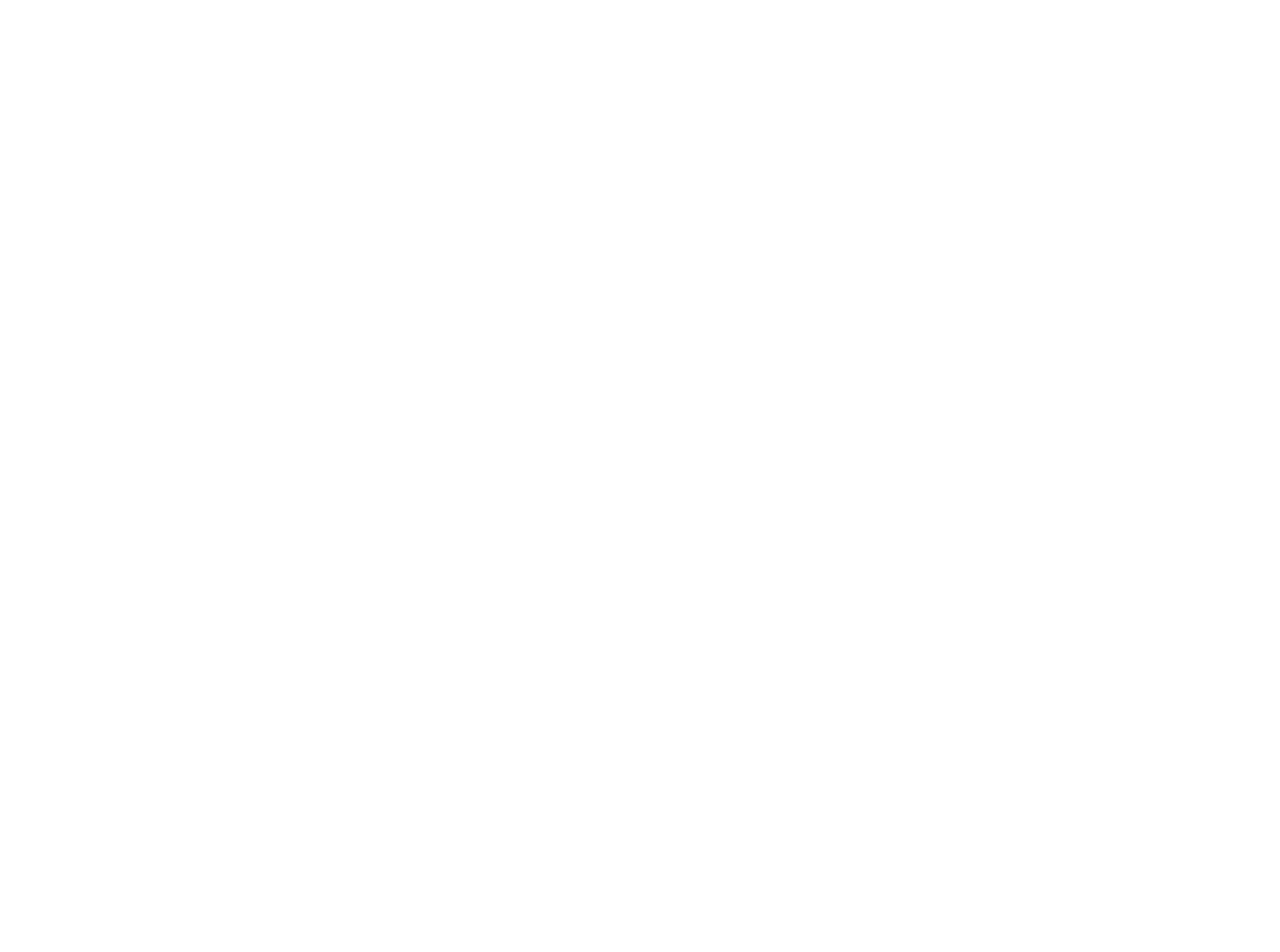
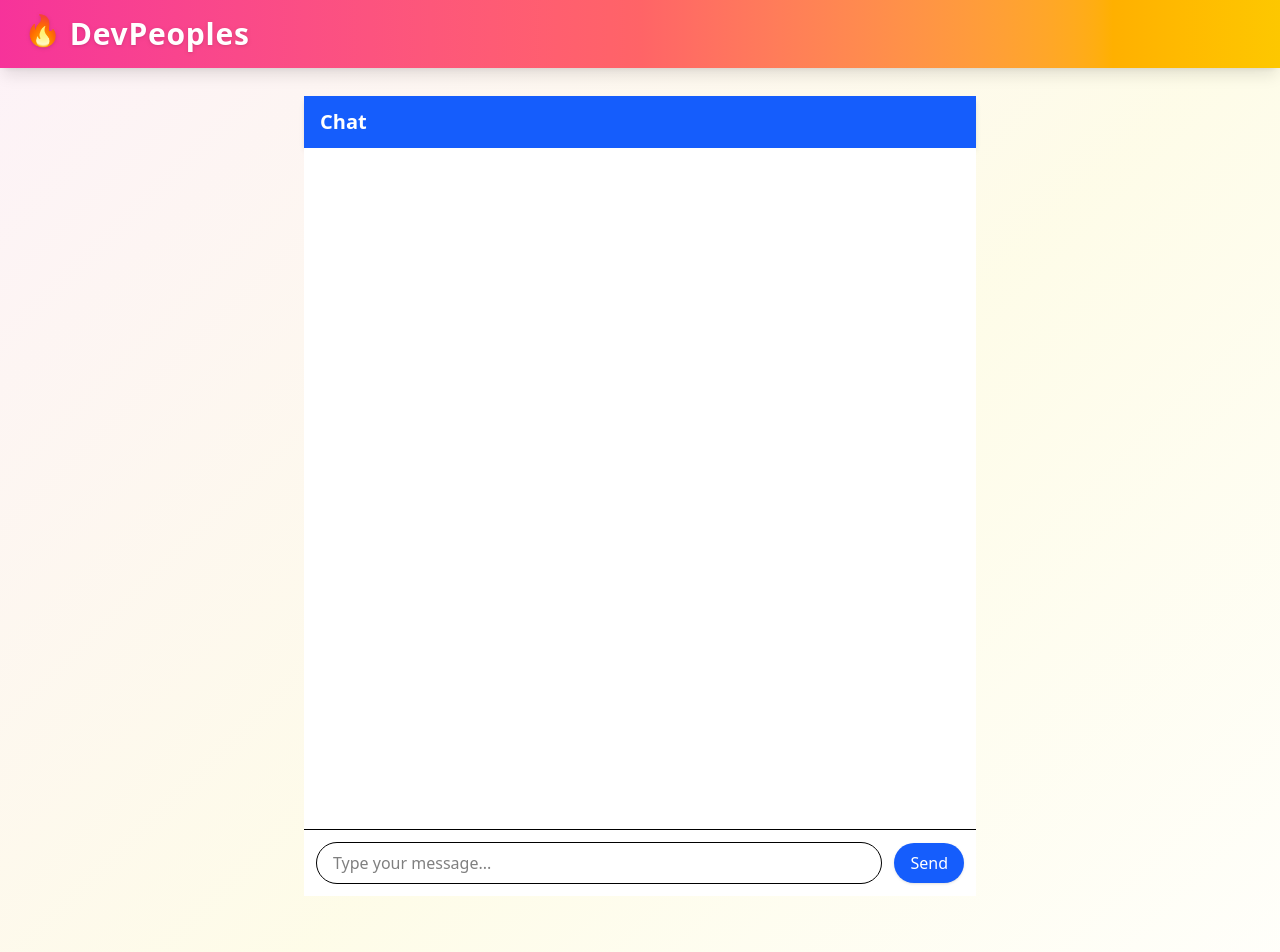
Before and after one commit to DEEPAK1164/DevPeoplesFrontend, a React (Vite) app: page /chat/1 in a window 1280 px wide. Before the commit this address had no page. Shown: the top 952 px of the page. Before the commit the page ends 800 px from the top, so only its background shows below. Built offline with nearby package versions, Linux system fonts and the light colour scheme; no server answers.

Commit message:
building chat feature

```diff
--- a/src/App.jsx
+++ b/src/App.jsx
@@ -8,6 +8,7 @@
 import Feed from './components/Feed'; // Import the Feed component
 import Connections from './components/Connections';
 import Requests from './components/Requests';
+import Chat from './components/Chat';
 
 function App() {
   return (
@@ -23,6 +24,7 @@
           <Route path="/profile" element={<Profile/>} />
           <Route path="/connections" element={<Connections/>} />
           <Route path="/requests" element={<Requests/>} />
+          <Route path='/chat/:toUserId' element={<Chat/>}/>
         </Route>
       </Routes>
     </BrowserRouter>
@@ -30,5 +32,4 @@
      </>
   );
 }
-
 export default App;
--- /dev/null
+++ b/src/components/Chat.jsx
@@ -0,0 +1,35 @@
+import { useParams } from "react-router-dom";
+
+const Chat = () => {
+  // const { toUserId } = useParams();
+
+  return (
+    <div className="flex flex-col h-screen bg-gray-50">
+      {/* Header */}
+      <header className="bg-blue-600 text-white px-4 py-3 shadow-md flex items-center justify-between">
+        <h1 className="text-xl font-bold">Chat</h1>
+        {/* Optional: show user id or back button */}
+      </header>
+
+      {/* Messages */}
+      <div className="flex-1 overflow-y-auto p-4 space-y-3 bg-white">
+
+
+      </div>
+
+      {/* Input area */}
+      <div className="flex items-center border-t p-3 bg-white">
+        <input
+          type="text"
+          placeholder="Type your message..."
+          className="flex-1 px-4 py-2 border rounded-full focus:outline-none focus:ring-2 focus:ring-blue-300"
+        />
+        <button className="ml-3 px-4 py-2 bg-blue-600 hover:bg-blue-700 text-white rounded-full shadow transition-all duration-300 cursor-pointer">
+          Send
+        </button>
+      </div>
+    </div>
+  );
+};
+
+export default Chat;
--- a/src/components/Connections.jsx
+++ b/src/components/Connections.jsx
@@ -4,7 +4,7 @@
 import {useDispatch, useSelector} from "react-redux";
 
 import { addConnections } from "../utils/connectionSlice";
-
+import { Link } from "react-router-dom";
 const Connections=()=>{
 
 const connections=useSelector((store)=>store.connections);
@@ -66,6 +66,11 @@
                 <p className="text-gray-600 text-sm mt-2 italic">
                   {conn.about || 'No about info available.'}
                 </p>
+                <Link to={"/chat/"+conn._id}>
+                 <button className="px-4 py-2 bg-blue-600 hover:bg-blue-700 text-white rounded-lg shadow-md transition duration-300 ease-in-out cursor cursor-pointer">Chat</button>
+                </Link>
+
+
               </div>
             </div>
           ))}
```
